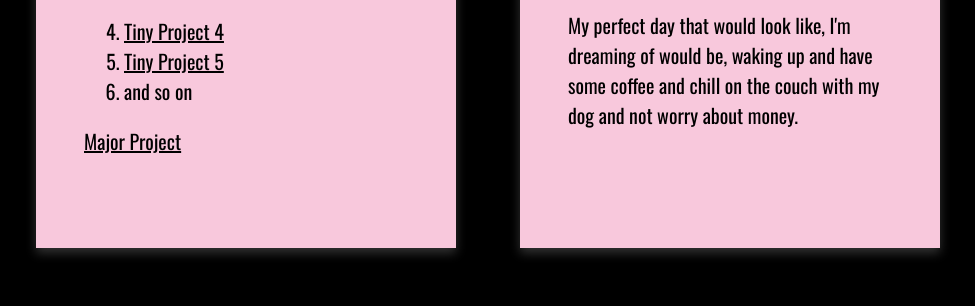
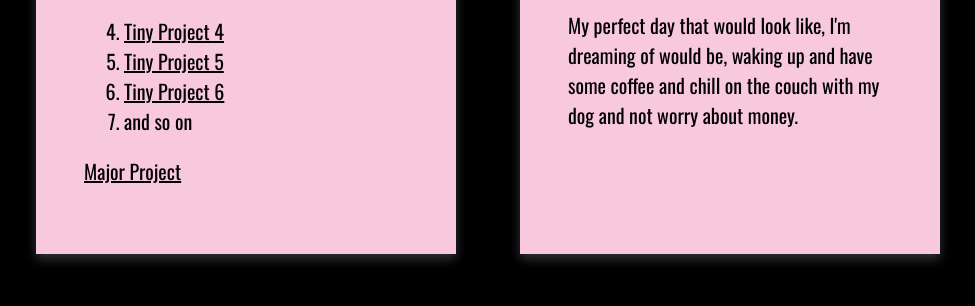
Before and after one commit to Reneeyco/reneeyco.github.io, a plain HTML site: page index.html in a window 1280 px wide. Shown: the part 824-1130 px from the top of the page, without its empty margins (152-1127 px from the left). Drawn offline with nearby package versions, Linux system fonts and the light colour scheme; a web font is replaced by a local one.

Commit message:
added TP6 to hp

```diff
--- a/index.html
+++ b/index.html
@@ -23,6 +23,7 @@
             <ol start="4">
                 <li><a href="tp4/">Tiny Project 4</a></li>
                 <li><a href="tp5/">Tiny Project 5</a></li>
+                <li><a href="tp6/">Tiny Project 6</a></li>
                 <li>and so on</li>
             </ol>
             <p><a href="#">Major Project</a></p>
```
